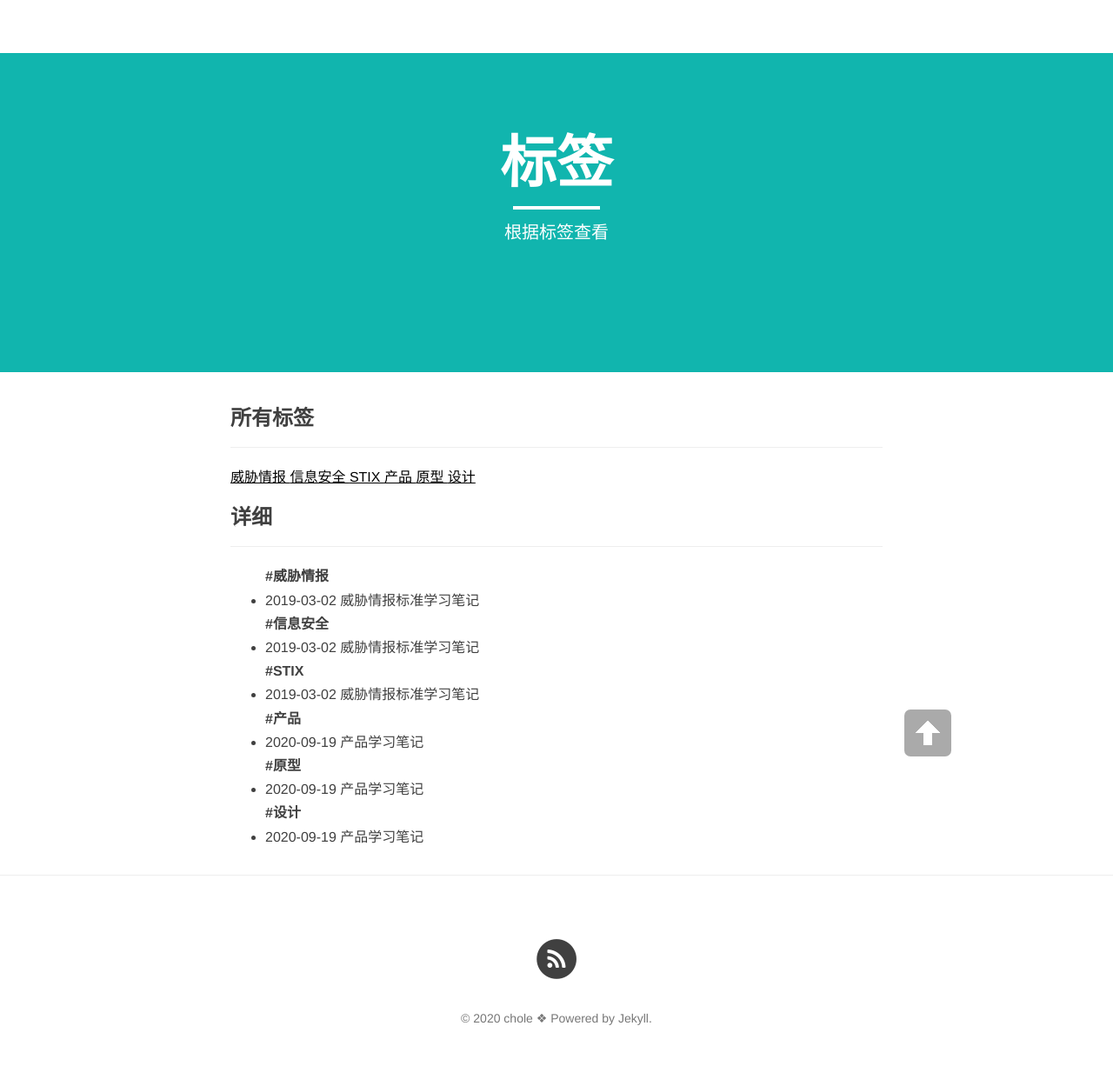
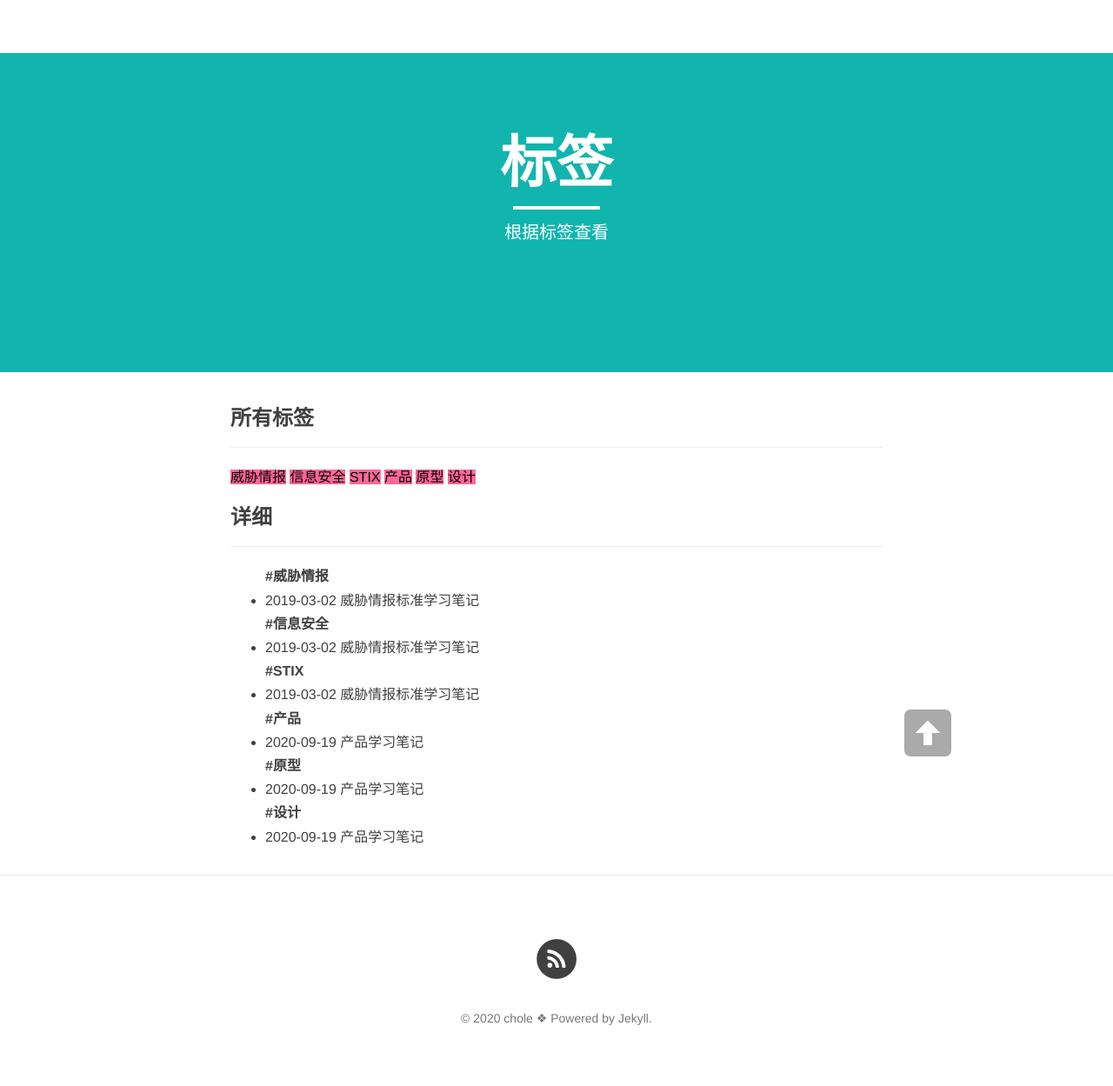
Before and after one commit to lullabypan/lullabypan.github.io, a Jekyll site: the page built from tags.md, in a window 1280 px wide. Shown: the whole page at 87% size. Built offline with Jekyll 4.4.1, drawn with Linux system fonts in a browser that asks for light colours; nearby versions of some CDN libraries; library files that are not in the unit come from our copies.

Commit message:
Update tags.md

```diff
--- a/tags.md
+++ b/tags.md
@@ -9,7 +9,7 @@ header-img: "img/semantic.jpg"
 --------------------
 <div id='tag_cloud'>
 {% for tag in site.tags %}
- <u style="color:black" href="#{{ tag[0] }}" title="{{ tag[0] }}" rel="{{ tag[1].size }}">{{ tag[0] }}  </u>
+ <a style="color:#000000;background-color:#ff6699" href="#{{ tag[0] }}" title="{{ tag[0] }}" rel="{{ tag[1].size }}">{{ tag[0] }}</a>
 {% endfor %}
 </div>
 
```
